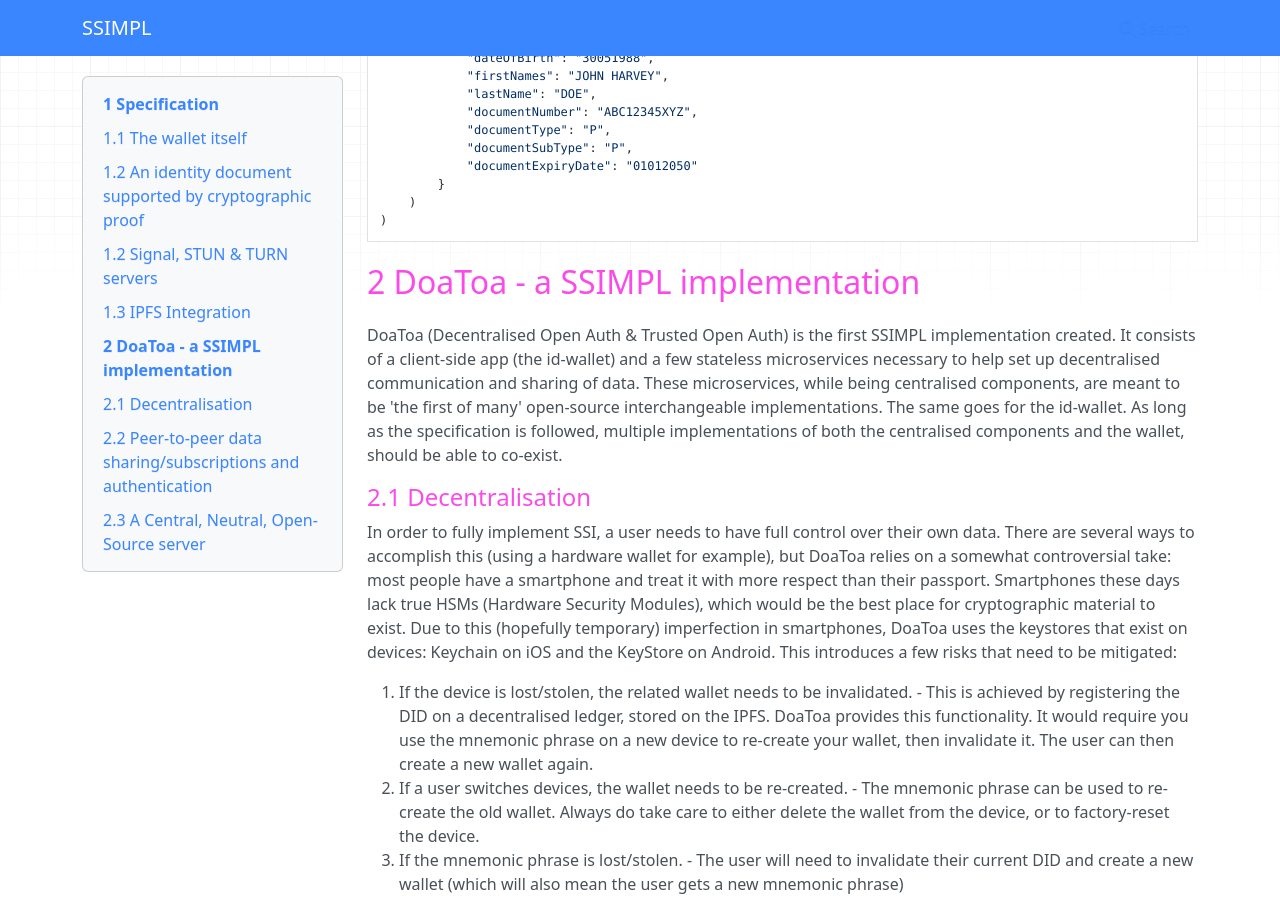
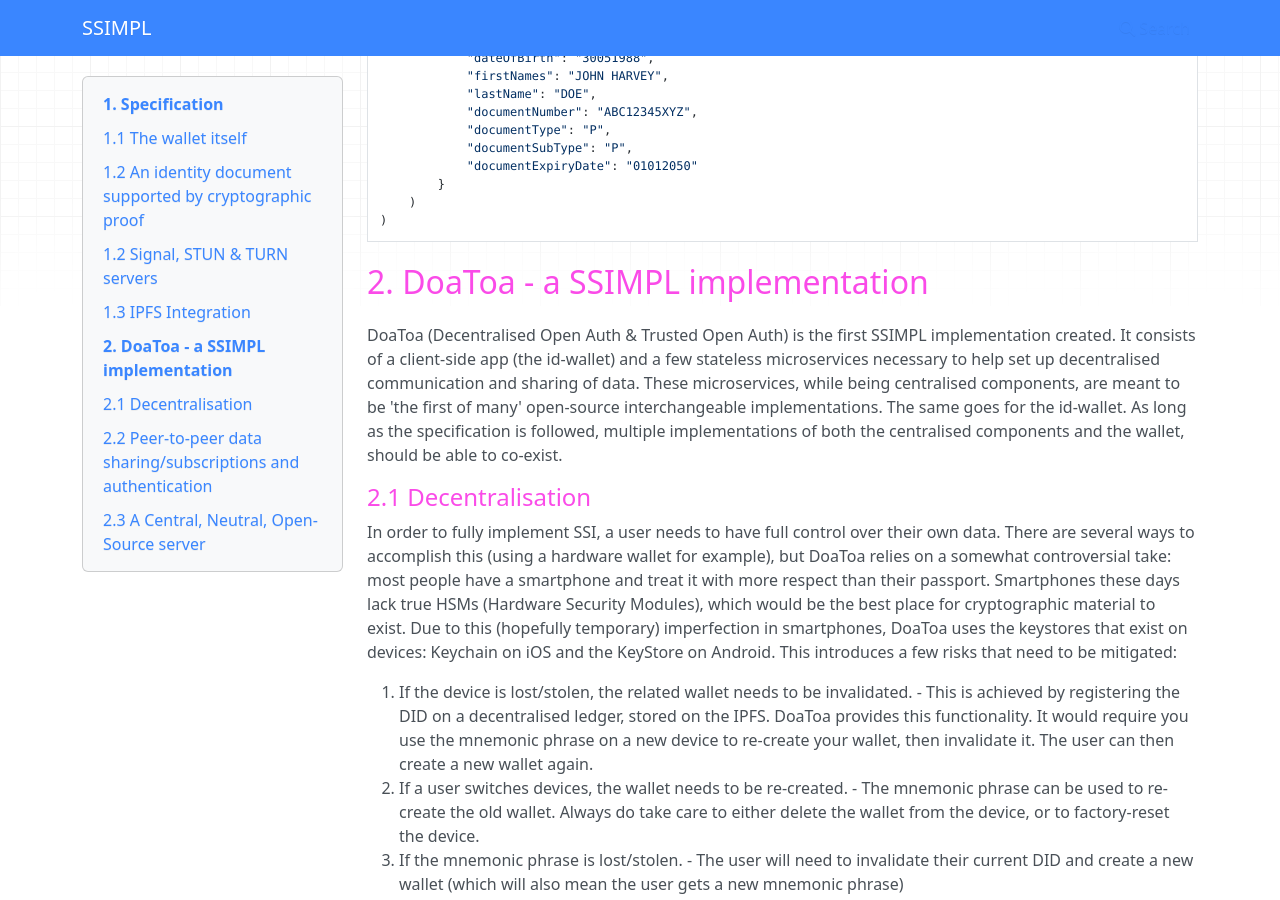
Before and after one commit to compilit/ssimpl, an MkDocs documentation site: the page built from docs/index.md, in a window 1280 px wide and 900 px high, scrolled down 2716 px. Built offline with MkDocs 1.6.1, drawn with Linux system fonts in a browser that asks for light colours; nearby versions of some CDN libraries; some of the changed text lies outside the part shown.

Commit message:
chore: improved docs

````diff
--- a/docs/index.md
+++ b/docs/index.md
@@ -1,4 +1,4 @@
-# 1 Specification
+# 1. Specification
 
 The SSIMPL protocol described in the following specification addresses a few problems that have existed since the early
 days of the internet — certainly since Web
@@ -142,7 +142,7 @@
 ```
 
 
-# 2 DoaToa - a SSIMPL implementation
+# 2. DoaToa - a SSIMPL implementation
 
 DoaToa (Decentralised Open Auth & Trusted Open Auth) is the first SSIMPL implementation created. It consists of a client-side app (the id-wallet) and a few
 stateless microservices necessary to help set up decentralised communication and sharing of data. These microservices,
````
Also changed, not shown: site/index.html, site/search/search_index.json, 1 other file.
